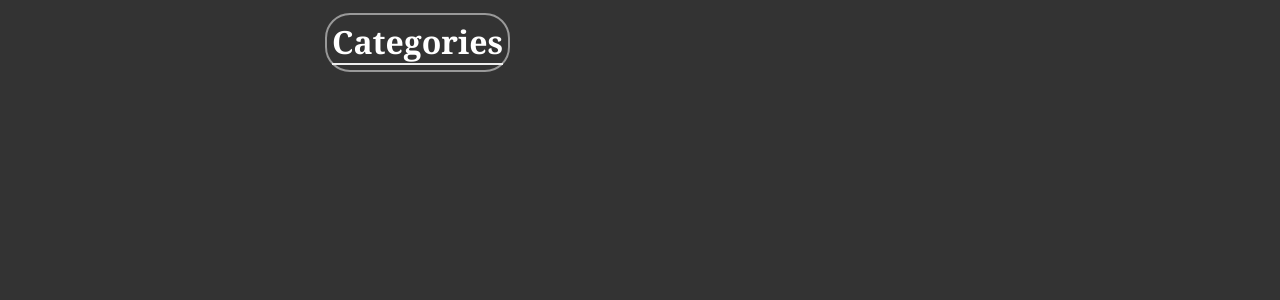
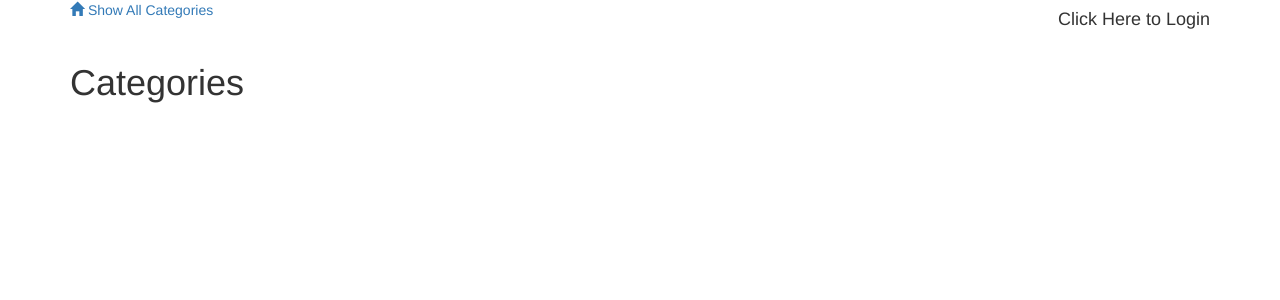
Before and after one commit to marcusdavi/catalog, a Flask app: page /category in a window 1280 px wide. Shown: the top 300 px of the page. Run offline with Flask 2, Linux system fonts and the light colour scheme; some libraries are stand-ins or nearby versions.

Commit message:
Add files via upload

```diff
--- a/templates/categories.html
+++ b/templates/categories.html
@@ -1,13 +1,28 @@
-<html>
-    <head>
-        <link rel="stylesheet" type=text/css href="{{ url_for('static', filename='style.css') }}"/>
-    </head>
-
-    <body>
-        <div class="pane">
-            <div class = "header">
-                <h1>Categories</h1>
-            </div>
+{% extends "main.html" %}
+{% block content %}
+{% include "header.html" %}
+	<div class="row top-menu">
+		<div class="col-md-10"></div>
+		<div class="col-md-2 text-right">
+					</div>
+	</div>
+	<div class="row divider blue">
+		<div class="col-md-12"></div>
+	</div>
+	<div class="row banner main">
+		<div class="col-md-1"></div>
+		<div class="col-md-12 padding-none">
+			<h1>Categories</h1>
 		</div>
-    </body>
-</html>
+	</div>
+		{% for category in categories %}
+			<a href = "{{url_for('showCategoryItems', category_name = category.name)}}">
+				<div class="row">
+						<div class="col-md-10 category-list">
+							<h4>{{category.name}}</h4>
+						</div>
+					<div class="col-md-1"></div>
+				</div>
+			</a>
+	{% endfor %}
+{% endblock %}
--- /dev/null
+++ b/templates/header.html
@@ -0,0 +1,10 @@
+<div class="row top-menu">
+	<div class="col-md-6">
+		<a href="{{url_for('showAllCategories')}}">
+			<span class="glyphicon glyphicon-home" aria-hidden="true"></span> Show All Categories
+		</a>
+	</div>
+	<div class="col-md-6 text-right">
+			<h4>Click Here to Login</h4>
+	</div>
+</div>
--- /dev/null
+++ b/templates/main.html
@@ -0,0 +1,14 @@
+<!DOCTYPE html>
+<html lang="en">
+	<head>
+		<link href='http://fonts.googleapis.com/css?family=Roboto:400,300,700' rel='stylesheet' type='text/css'>
+		<link rel="stylesheet" href="//netdna.bootstrapcdn.com/bootstrap/3.1.1/css/bootstrap.min.css">
+		<link rel=stylesheet type=text/css href="{{ url_for('static', filename='styles.css') }}">
+	</head>
+	<body>
+		<div class="container">
+			{% block content %}
+			{% endblock %}
+		</div>
+	</body>
+</html>
```
